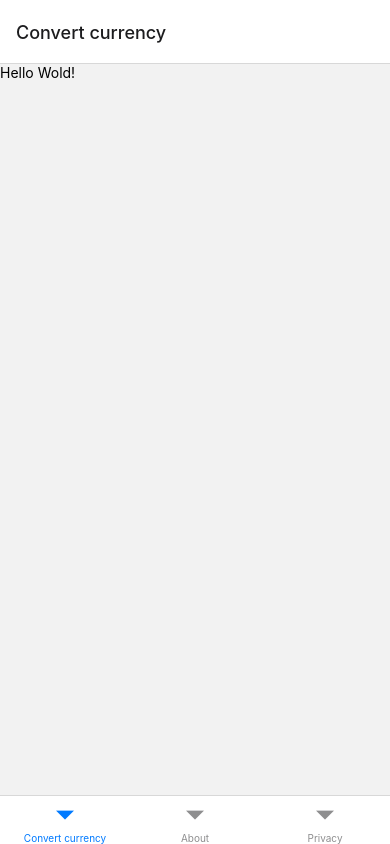
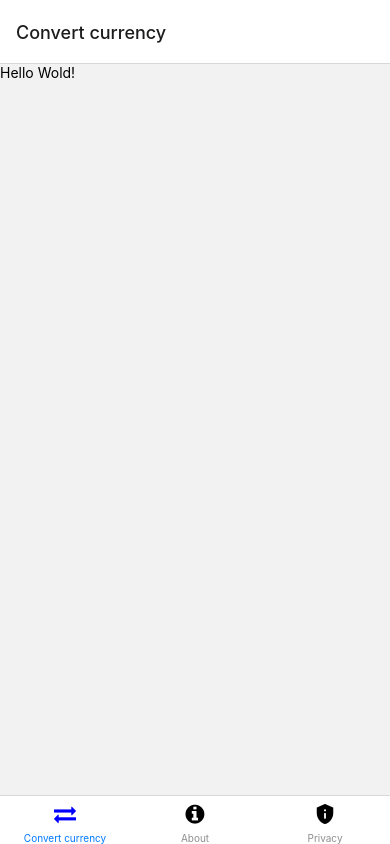
Before and after one commit to wagzyAyo/currency_converter_app, a React Native app: screen / in a window 390 px wide. Built offline with nearby package versions, Linux system fonts and the light colour scheme.

Commit message:
nav icons

```diff
--- a/App.js
+++ b/App.js
@@ -5,6 +5,7 @@ import About from './src/components/screens/about';
 import Privacy from './src/components/screens/privacy';
 import { NavigationContainer } from '@react-navigation/native';
 import { createBottomTabNavigator } from '@react-navigation/bottom-tabs';
+import { FontAwesome, MaterialIcons } from '@expo/vector-icons'
 
 
 const Tabs = createBottomTabNavigator()
@@ -13,9 +14,21 @@ export default function App() {
   return (
     <NavigationContainer >
       <Tabs.Navigator>
-        <Tabs.Screen  name='Convert currency' component={Convert}/>
-        <Tabs.Screen name='About' component={About} />
-        <Tabs.Screen name='Privacy' component={Privacy} />
+        <Tabs.Screen  name='Convert currency' component={Convert} options={{
+          tabBarIcon: ({focused}) =>(
+            <FontAwesome name='exchange' size={22} color={ focused ? 'blue' : 'black' } />
+          )
+        }}/>
+        <Tabs.Screen name='About' component={About} options={{
+          tabBarIcon: ({ focused}) => (
+            <FontAwesome name='info-circle' size={22} color={focused ? 'blue' : 'black'} />
+          )
+        }} />
+        <Tabs.Screen name='Privacy' component={Privacy} options={{
+          tabBarIcon: ({ focused }) => (
+            <MaterialIcons name='privacy-tip' size={22} color={ focused ? 'blue' : 'black'} />
+          )
+        }} />
     </Tabs.Navigator>
     </NavigationContainer>
   );
```
